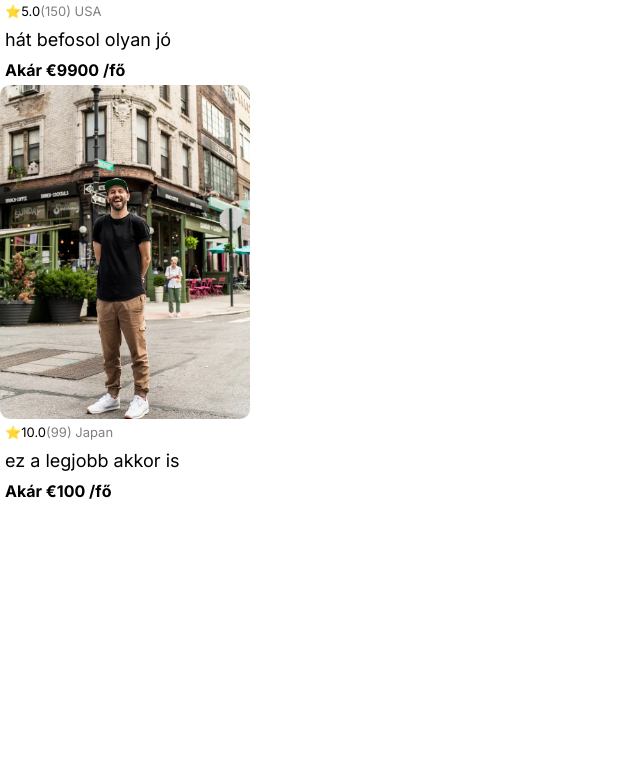
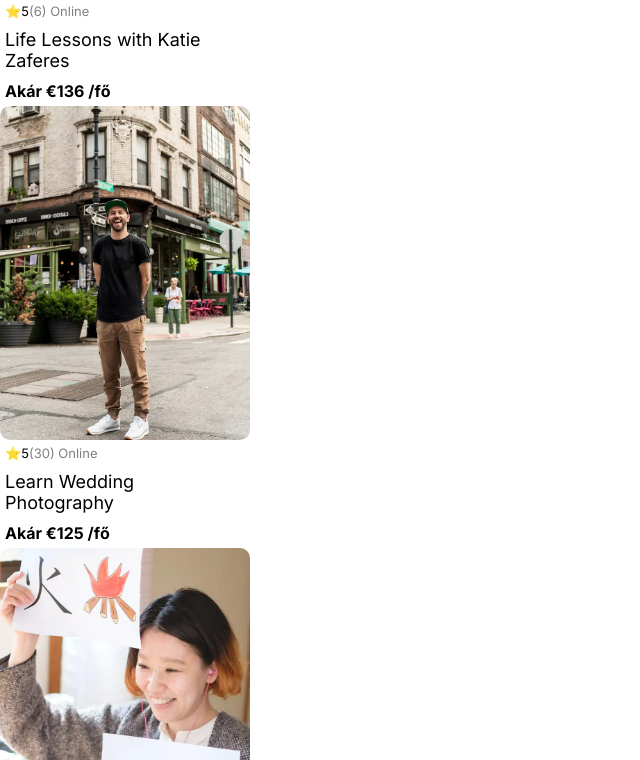
Before and after one commit to torokur93/react-learn, a React (Create React App) app: page / in a window 1280 px wide. Shown: the part 1060-1820 px from the top of the page, without its empty margins (0-640 px from the left). Before the commit the page ends 1566 px from the top, so only its background shows below. Built offline with nearby package versions, Linux system fonts and the light colour scheme.

Commit message:
array.map data to cards

```diff
--- a/src/Components/Main.js
+++ b/src/Components/Main.js
@@ -1,27 +1,29 @@
 import React from "react";
 import Card from "./Card";
 import Collage from "./Collage";
+import Data from "../data";
+import data from "../data";
 
 export default function Main(){
+
+    const cards = Data.map(cardData => {
+        return(
+            <Card
+                img={"/Images/" + cardData.coverImg}
+                rating={cardData.stats.rating}
+                reviewCount={cardData.stats.reviewCount}
+                country={cardData.location}
+                title={cardData.title}
+                price={cardData.price}
+            />
+        )
+    })
+
+
     return(
         <div className="Main">
             <Collage/>
-            <Card
-                img="/Images/airbnb-card.webp"
-                rating="5.0"
-                reviewCount={150}
-                country="USA"
-                title="hát befosol olyan jó"
-                price={9900}
-            />
-            <Card
-                img="/Images/airbnb-card.webp"
-                rating="10.0"
-                reviewCount={99}
-                country="Japan"
-                title="ez a legjobb akkor is"
-                price={100}
-            />
+            {cards}
         </div>
     )
 }
--- a/src/data.js
+++ b/src/data.js
@@ -4,7 +4,7 @@ export default [
         title: "Life Lessons with Katie Zaferes",
         description: "I will share with you what I call \"Positively Impactful Moments of Disappointment.\" Throughout my career, many of my highest moments only came after setbacks and losses. But learning from those difficult moments is what gave me the ability to rise above them and reach my goals.",
         price: 136,
-        coverImg: "katie-zaferes.png",
+        coverImg: "airbnb-card2.jpeg",
         stats: {
             rating: 5.0,
             reviewCount: 6
@@ -17,7 +17,7 @@ export default [
         title: "Learn Wedding Photography",
         description: "Interested in becoming a wedding photographer? For beginner and experienced photographers alike, join us in learning techniques required to leave the happy couple with memories that'll last a lifetime.",
         price: 125,
-        coverImg: "wedding-photography.png",
+        coverImg: "airbnb-card.webp",
         stats: {
             rating: 5.0,
             reviewCount: 30
@@ -30,7 +30,7 @@ export default [
         title: "Group Mountain Biking",
         description: "Experience the beautiful Norwegian landscape and meet new friends all while conquering rugged terrain on your mountain bike. (Bike provided!)",
         price: 50,
-        coverImg: "mountain-bike.png",
+        coverImg: "airbnb-card2.jpeg",
         stats: {
             rating: 4.8,
             reviewCount: 2
```
Also changed, not shown: public/Images/airbnb-card2.jpeg (added).
